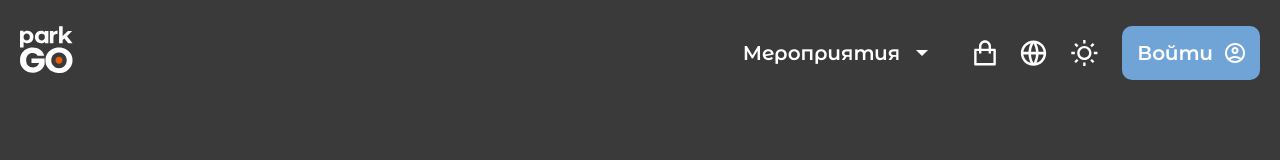
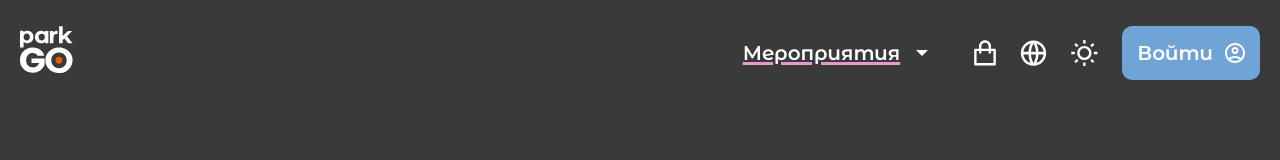
Before and after one commit to Rumzilla/goPark, a React (Create React App) app: page / in a window 1280 px wide. In both pictures the pointer is over the button "Мероприятия". Shown: the top 160 px of the page. Built offline with nearby package versions, Linux system fonts and the light colour scheme.

Commit message:
events menu hover

```diff
--- a/src/components/header/header.css
+++ b/src/components/header/header.css
@@ -34,8 +34,8 @@
     border: none;
 }
 
-.nav-item:hover {
-    border-bottom: 3px solid #E39ACD;
+.nav-item-asd:hover {
+    text-decoration: 3px underline #E39ACD;
 }
 
 .down-icon {
```
